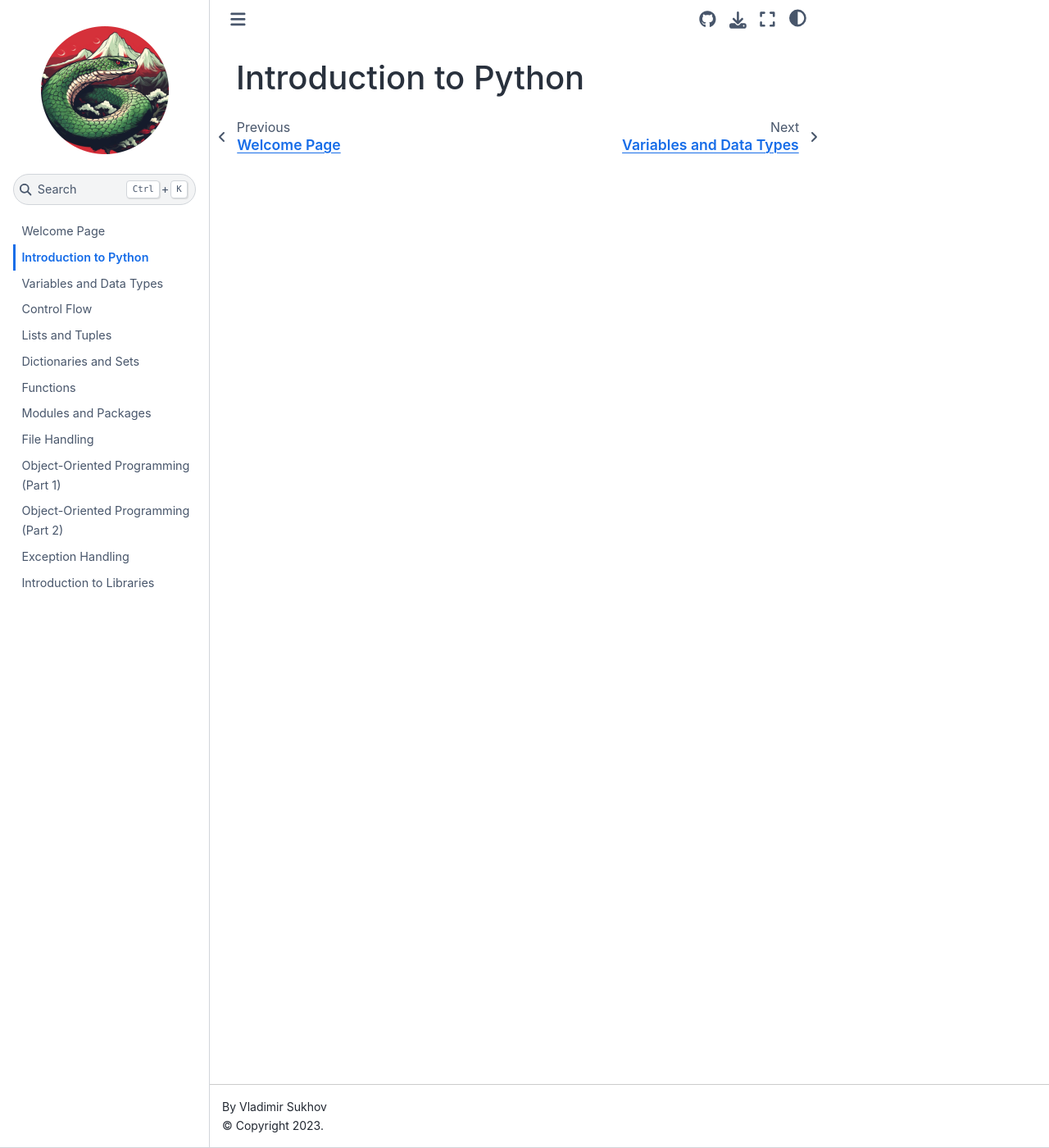
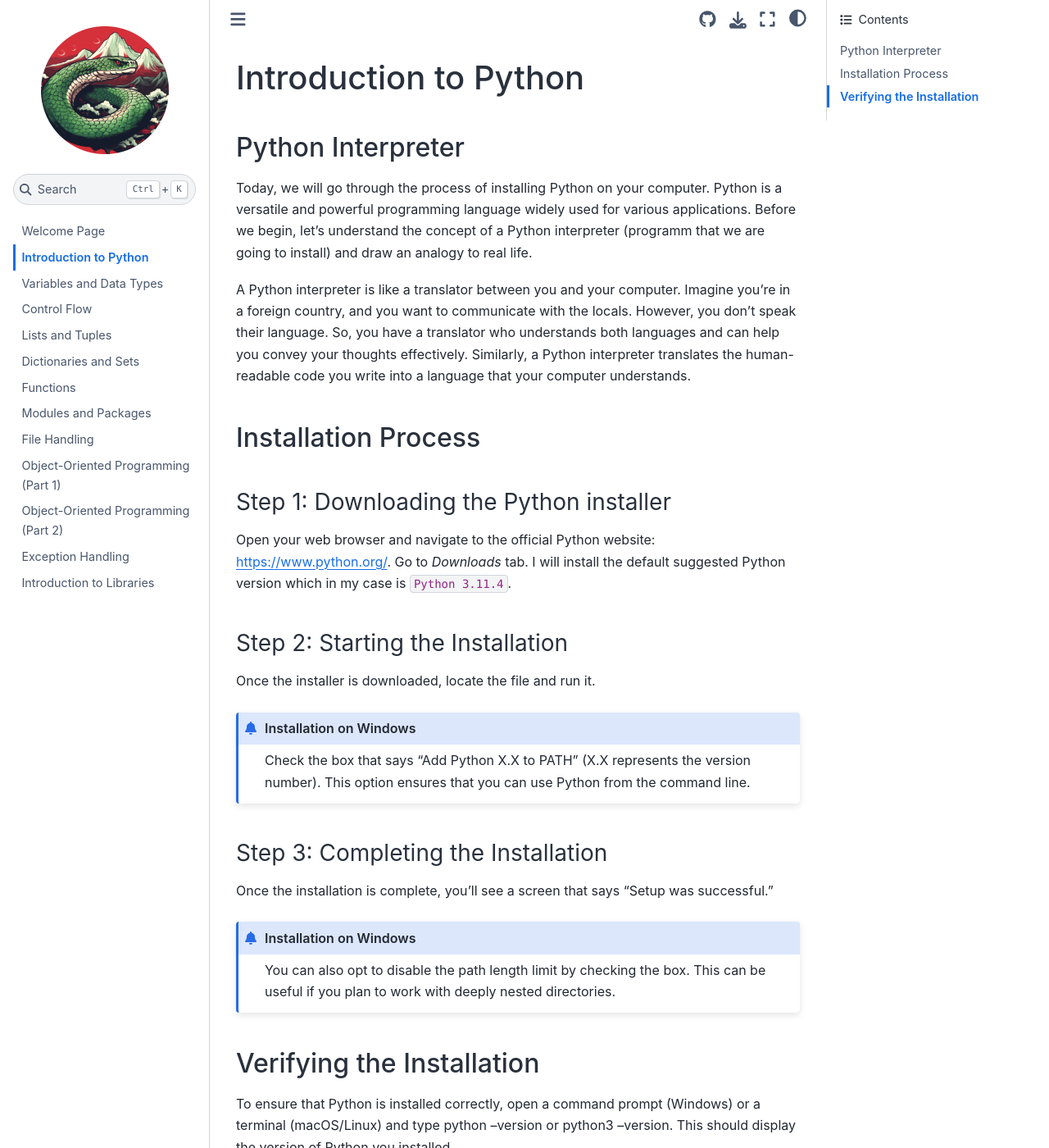
Before and after one commit to vdsukhov/python-intro-course, a Jupyter Book: the page built from chapters/intro.md, in a window 1280 px wide and 1400 px high. Shown: the whole window at 82% size. Built offline with Jupyter Book 1.0.4 settings and Sphinx 7.4.7 and the Sphinx Book theme 1.1.4, drawn with Linux system fonts in a browser that asks for light colours; some of the changed text lies outside the part shown.

Commit message:
Added the python installation guide

````diff
--- a/chapters/intro.md
+++ b/chapters/intro.md
@@ -14,6 +14,44 @@ kernelspec:
 
 # Introduction to Python
 
-```{code-cell} ipython3
+## Python Interpreter
+Today, we will go through the process of installing Python on your computer.
+Python is a versatile and powerful programming language widely used for various applications.
+Before we begin, let's understand the concept of a Python interpreter (programm that we are going to install) and draw an analogy to real life.
 
+A Python interpreter is like a translator between you and your computer.
+Imagine you're in a foreign country, and you want to communicate with the locals.
+However, you don't speak their language.
+So, you have a translator who understands both languages and can help you convey your thoughts effectively.
+Similarly, a Python interpreter translates the human-readable code you write into a language that your computer understands.
+
+## Installation Process
+
+### Step 1: Downloading the Python installer
+
+Open your web browser and navigate to the official Python website: [https://www.python.org/](https://www.python.org/).
+Go to *Downloads* tab.
+I will install the default suggested Python version which in my case is `Python 3.11.4`.
+
+### Step 2: Starting the Installation
+
+Once the installer is downloaded, locate the file and run it.
+
+```{admonition} Installation on Windows
+Check the box that says "Add Python X.X to PATH" (X.X represents the version number).
+This option ensures that you can use Python from the command line.
 ```
+### Step 3: Completing the Installation
+Once the installation is complete, you'll see a screen that says "Setup was successful."
+```{admonition} Installation on Windows
+You can also opt to disable the path length limit by checking the box. This can be useful if you plan to work with deeply nested directories.
+```
+
+## Verifying the Installation
+
+To ensure that Python is installed correctly, open a command prompt (Windows) or a terminal (macOS/Linux) and type python --version or python3 --version.
+This should display the version of Python you installed.
+
+Congratulations!
+You've successfully installed Python on your computer.
+Just like a translator facilitates communication between you and locals in a foreign land, the Python interpreter bridges the gap between your code and your computer's understanding.
````
